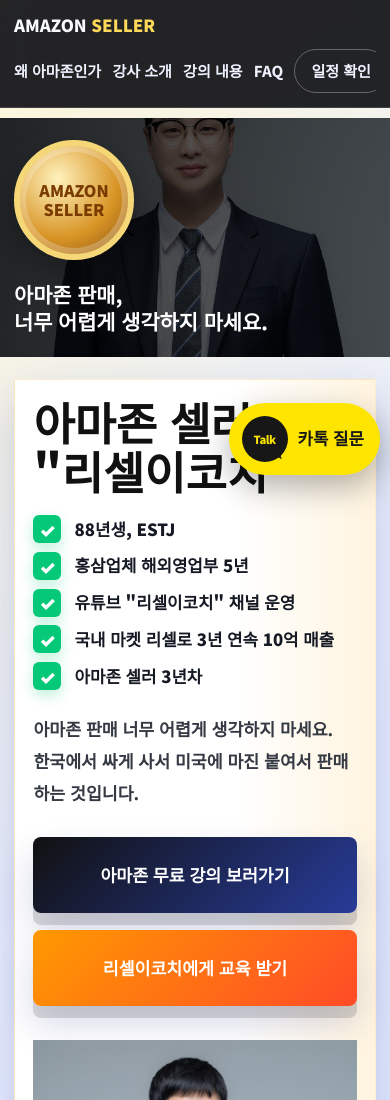
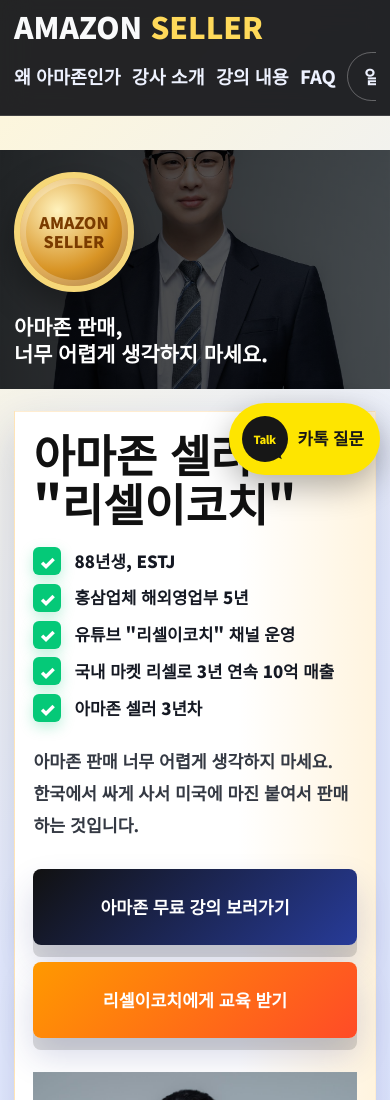
Before and after one commit to resellcoach34/git-pr, a website: page index.html in a window 390 px wide. Shown: the top 1100 px of the page. Drawn offline with Linux system fonts and the light colour scheme.

Commit message:
Enlarge top navigation typography

```diff
--- a/style.css
+++ b/style.css
@@ -15,7 +15,7 @@
     --radius-card: 8px;
     --radius-button: 999px;
     --space-section: 92px;
-    --nav-height: 68px;
+    --nav-height: clamp(96px, 8vw, 124px);
     --shadow-elevated: 0 22px 60px rgba(31, 47, 128, 0.28);
     --transition-standard: 180ms ease;
 }
@@ -82,12 +82,14 @@ ol {
     gap: 1rem;
     justify-content: space-between;
     min-height: var(--nav-height);
+    width: min(1600px, calc(100% - 40px));
 }
 
 .logo {
     flex: 0 0 auto;
-    font-size: 1.05rem;
-    font-weight: 900;
+    font-size: clamp(2rem, 3.4vw, 3.15rem);
+    font-weight: 900;
+    line-height: 1;
 }
 
 .logo span {
@@ -98,7 +100,7 @@ ol {
     align-items: center;
     color: #eef2ff;
     display: flex;
-    font-size: 0.94rem;
+    font-size: clamp(1.5rem, 3vw, 2.82rem);
     font-weight: 800;
     gap: 1rem;
 }
@@ -1938,7 +1940,12 @@ footer {
         padding: 0.75rem 0;
     }
 
+    .logo {
+        font-size: 1.85rem;
+    }
+
     .nav-links {
+        font-size: 1.15rem;
         gap: 0.7rem;
         overflow-x: auto;
         padding-bottom: 0.15rem;
@@ -1950,7 +1957,7 @@ footer {
     }
 
     .hero-section {
-        padding-top: 118px;
+        padding-top: 150px;
     }
 
     .hero-content h1 {
```
Also changed, not shown: tests/validate-site.mjs (+3 -0 lines), .agents/PROJECT_STATE.md.
